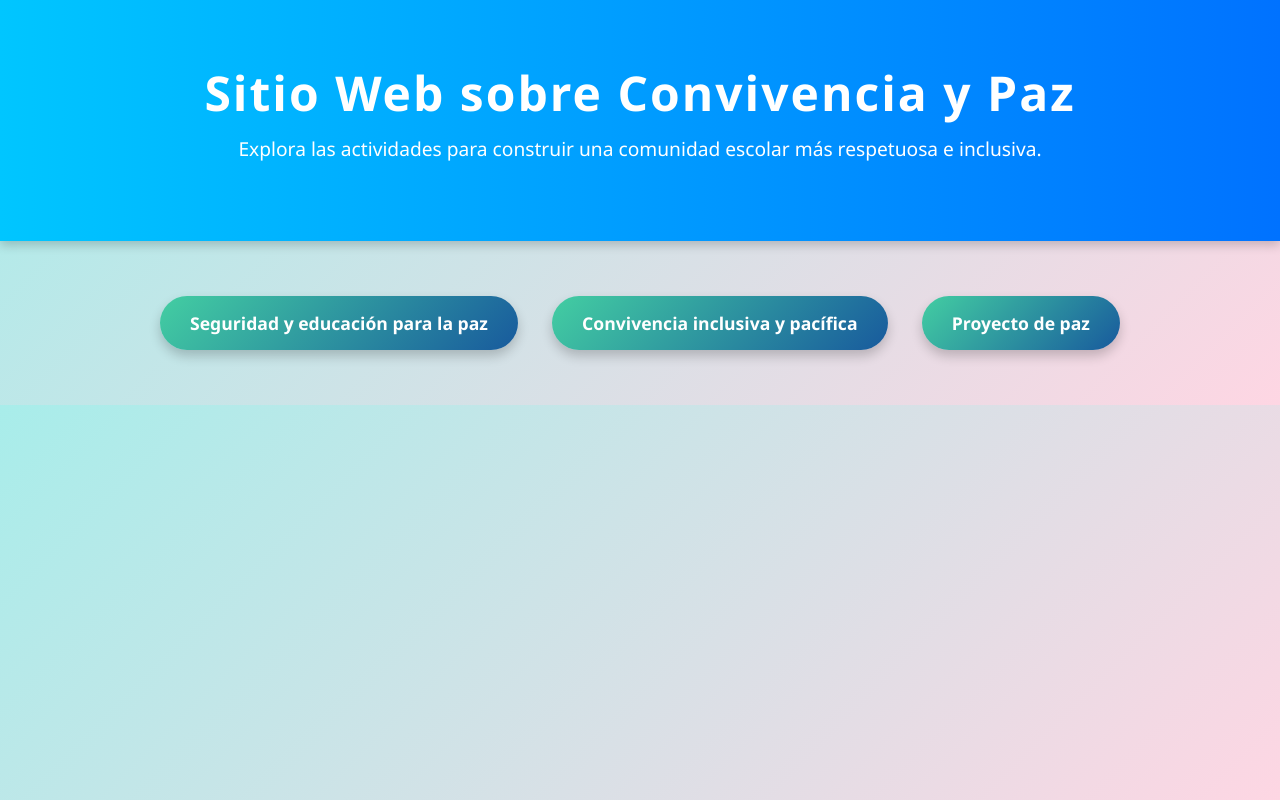
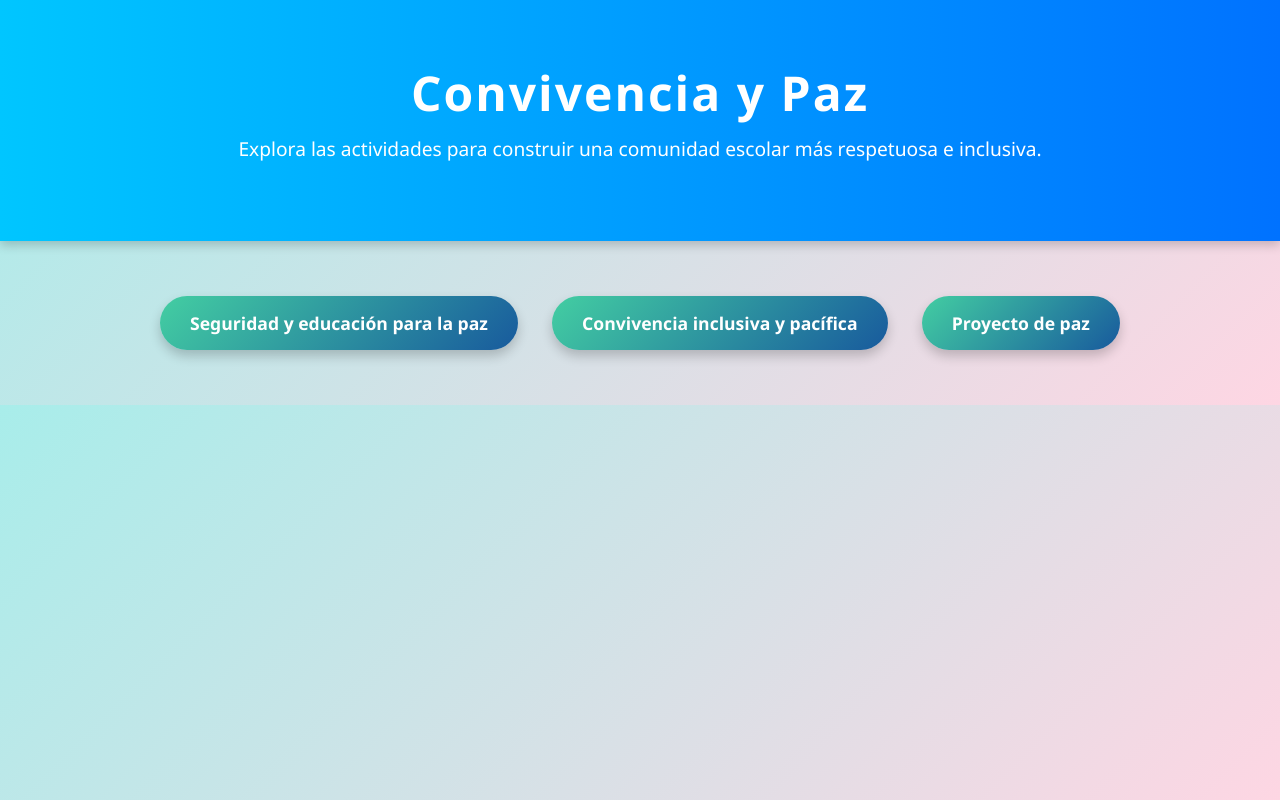
Before and after one commit to mauvenlun-sketch/CONVIVENCIA, a plain HTML site: page index.html in a window 1280 px wide. Drawn offline with Linux system fonts and the light colour scheme.

Commit message:
Add files via upload

```diff
--- a/index.html
+++ b/index.html
@@ -2,7 +2,7 @@
 <html lang="es">
 <head>
   <meta charset="UTF-8">
-  <title>Sitio Web de Convivencia y Paz</title>
+  <title>Convivencia y Paz</title>
   <style>
     body {
       margin: 0;
@@ -56,7 +56,7 @@
 </head>
 <body>
   <header>
-    <h1>Sitio Web sobre Convivencia y Paz</h1>
+    <h1>Convivencia y Paz</h1>
     <p>Explora las actividades para construir una comunidad escolar más respetuosa e inclusiva.</p>
   </header>
 
```
